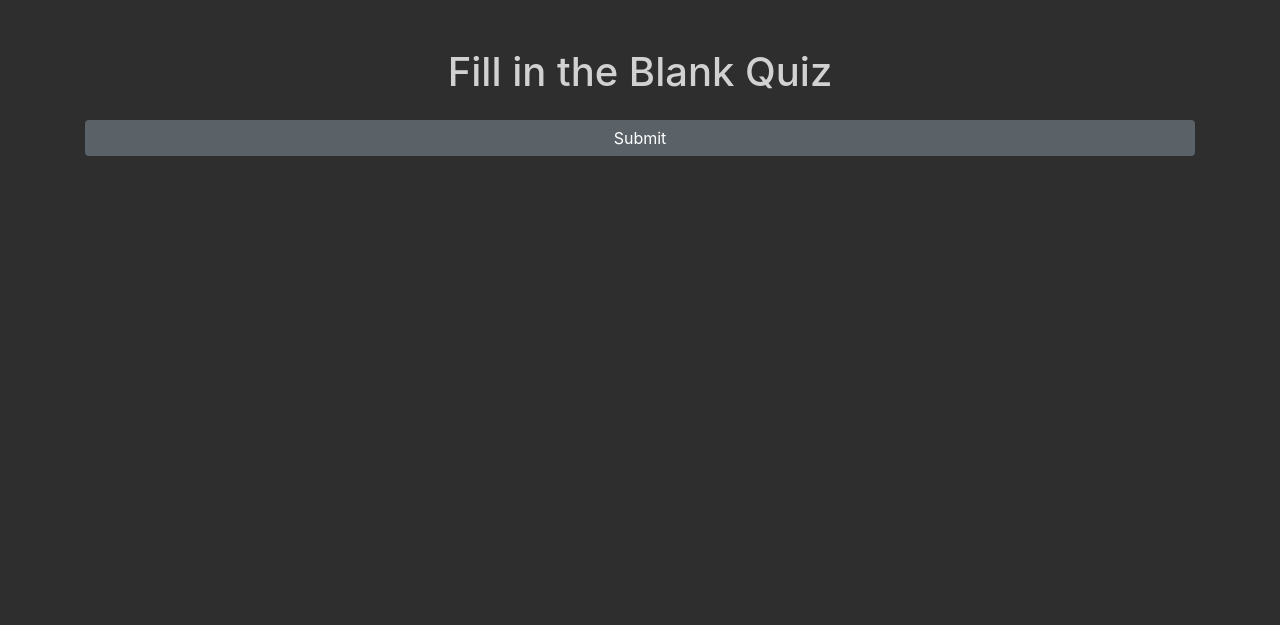
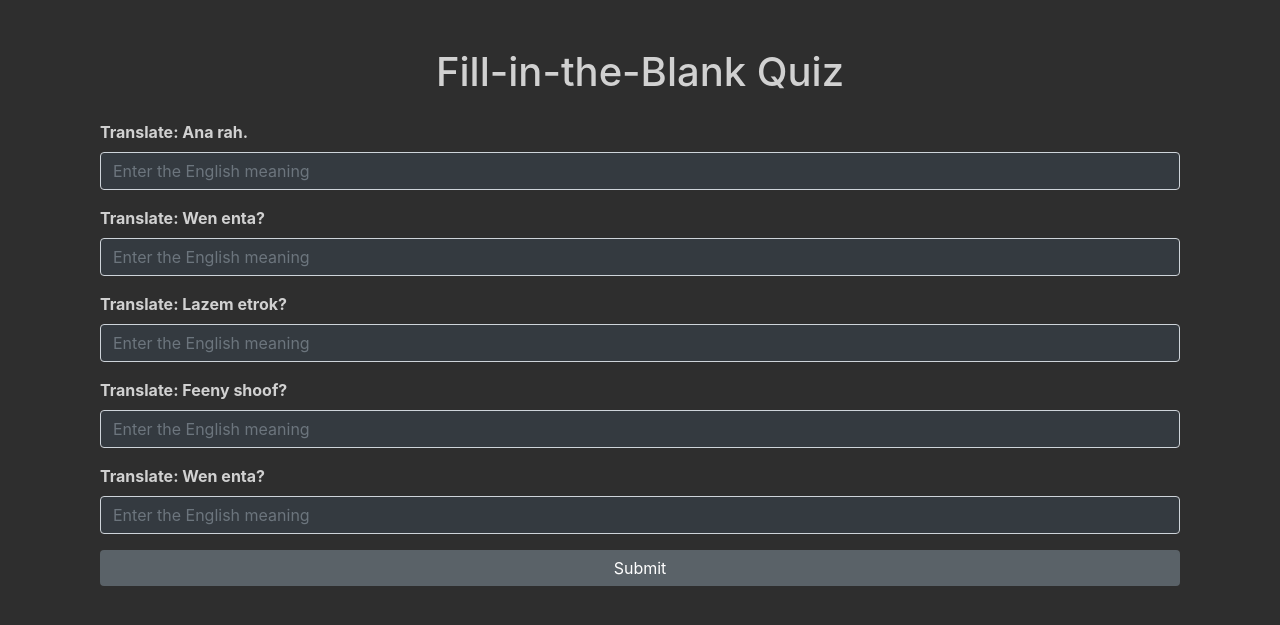
Before and after one commit to scrummycpro/syrian-arabic-lessons, a Flask app: page /quiz-fill in a window 1280 px wide. Shown: the part 56-681 px from the top of the page. Run offline with Flask 3, Linux system fonts and the light colour scheme; data comes from the database, SQL or seed files in the repository; both versions use the stored data as it was after the commit; some libraries are stand-ins or nearby versions.

Commit message:
fixed the fill in the black quiz bug

```diff
--- a/app.py
+++ b/app.py
@@ -143,8 +143,19 @@
 def quiz_fill():
     db = get_db()
     all_phrases = db.execute('SELECT * FROM phrases').fetchall()
-    return render_template('quiz_fill.html', phrases=all_phrases)
 
+    if request.method == 'POST':
+        score = 0
+        total = len(request.form)
+        for phrase_id, user_answer in request.form.items():
+            correct_answer = db.execute('SELECT english FROM phrases WHERE id = ?', (phrase_id,)).fetchone()
+            if correct_answer and user_answer.strip().lower() == correct_answer['english'].strip().lower():
+                score += 1
+        return render_template('results.html', score=score, total=total, quiz_type="Fill-in-the-Blank")
+
+    # Select 5 random phrases for the quiz
+    questions = random.sample(all_phrases, 5)
+    return render_template('quiz_fill.html', questions=questions)
 # Initialize and seed the database
 init_db()
 seed_data()
--- a/templates/quiz_fill.html
+++ b/templates/quiz_fill.html
@@ -1,16 +1,16 @@
 {% extends 'base.html' %}
-{% block title %}Fill in the Blank Quiz{% endblock %}
+{% block title %}Fill-in-the-Blank Quiz{% endblock %}
 {% block content %}
-<div class="mt-5">
-    <h1 class="text-center mb-4">Fill in the Blank Quiz</h1>
+<div class="container mt-5">
+    <h1 class="text-center mb-4">Fill-in-the-Blank Quiz</h1>
     <form method="POST">
         {% for question in questions %}
         <div class="form-group">
-            <label><strong>{{ question['transliteration'] }}</strong></label>
-            <input type="text" name="{{ question['id'] }}" class="form-control bg-dark text-light" placeholder="Enter the English meaning">
+            <label><strong>Translate: {{ question['transliteration'] }}</strong></label>
+            <input type="text" name="{{ question['id'] }}" class="form-control bg-dark text-light" placeholder="Enter the English meaning" required>
         </div>
         {% endfor %}
-        <button type="submit" class="btn btn-primary btn-block">Submit</button>
+        <button type="submit" class="btn btn-primary btn-block mt-3">Submit</button>
     </form>
 </div>
 {% endblock %}
--- a/templates/results.html
+++ b/templates/results.html
@@ -1,10 +1,10 @@
 {% extends 'base.html' %}
 {% block title %}Quiz Results{% endblock %}
 {% block content %}
-<div class="mt-5 text-center">
+<div class="container mt-5 text-center">
     <h1 class="mb-4">{{ quiz_type }} Results</h1>
     <p class="lead">You scored <strong>{{ score }}</strong> out of <strong>{{ total }}</strong>!</p>
-    <a href="{{ url_for('quiz_mc') }}" class="btn btn-success">Try Multiple Choice Again</a>
-    <a href="{{ url_for('quiz_fill') }}" class="btn btn-primary">Try Fill in the Blank Again</a>
+    <a href="{{ url_for('quiz_fill') }}" class="btn btn-primary">Try Again</a>
+    <a href="{{ url_for('index') }}" class="btn btn-secondary">Back to Home</a>
 </div>
 {% endblock %}
```
Also changed, not shown: syrian_arabic.db.
